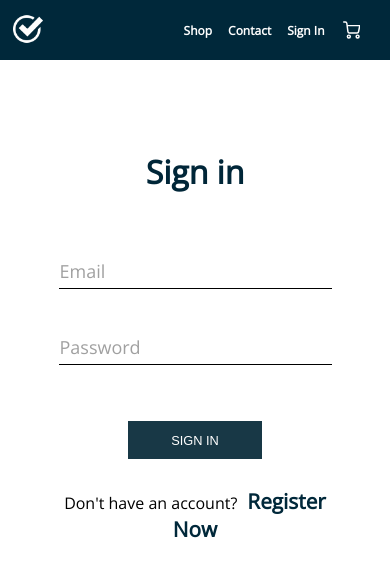
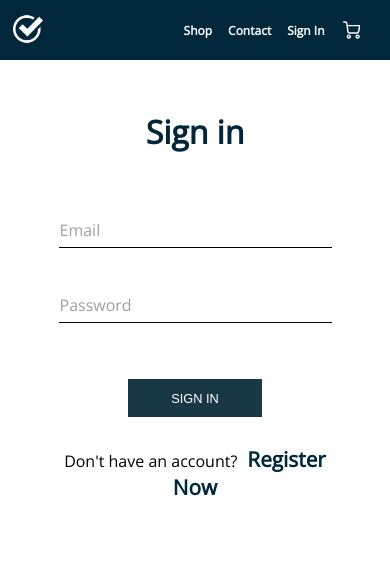
Before and after one commit to trung2012/techpoint, a React (Create React App) app in the folder client/: page /signin in a window 390 px wide. Shown: the top 576 px of the page. Built offline with nearby package versions, Linux system fonts and the light colour scheme; no server answers.

Commit message:
fix signup page title being too large on very small screens

```diff
--- a/client/src/components/form-input.styles.scss
+++ b/client/src/components/form-input.styles.scss
@@ -15,7 +15,7 @@
     padding-bottom: .5rem;
     padding-top: 1.2rem;
     width: 100%;
-    font-size: 1.6rem;
+    font-size: 1.5rem;
     border: none;
     border-bottom: .1rem solid black;
     margin-bottom: 4rem;
@@ -35,7 +35,7 @@
     top: .6rem;
     left: .1rem;
     color: rgb(160, 160, 160);
-    font-size: 1.8rem;
+    font-size: 1.6rem;
     pointer-events: none;
     transition: all .3s ease;
   }
--- a/client/src/components/signin.styles.scss
+++ b/client/src/components/signin.styles.scss
@@ -1,7 +1,7 @@
 .sign-in-page {
   display: flex;
   justify-content: center;
-  margin-top: 6rem;
+  margin-top: 0;
 
   .custom-button {
     width: 50%;
@@ -59,10 +59,14 @@
 
 
 @media screen and (min-width: 600px) {
-  .content-container {
-    width: 45rem;
-    border: .1rem solid #e6e6e6;
-    box-shadow: 0rem .5rem 2rem #dbdbdb;
-    border-radius: .3rem;
+  .sign-in-page {
+    margin-top: 6rem;
+
+    .content-container {
+      width: 45rem;
+      border: .1rem solid #e6e6e6;
+      box-shadow: 0rem .5rem 2rem #dbdbdb;
+      border-radius: .3rem;
+    }
   }
 }
--- a/client/src/components/signup.styles.scss
+++ b/client/src/components/signup.styles.scss
@@ -1,7 +1,7 @@
 .sign-up-page {
   display: flex;
   justify-content: center;
-  margin-top: 6rem;
+  margin-top: 0;
 
   .custom-button {
     width: 50%;
@@ -31,6 +31,7 @@
     align-self: center;
     color: #00283a;
     margin-bottom: 6rem;
+    font-size: 2.75rem;
   }
 
   .buttons-container {
@@ -61,6 +62,8 @@
 
 @media screen and (min-width: 600px) {
   .sign-up-page {
+    margin-top: 6rem;
+
     .content-container {
       width: 48rem;
       border: .1rem solid #e6e6e6;
```
